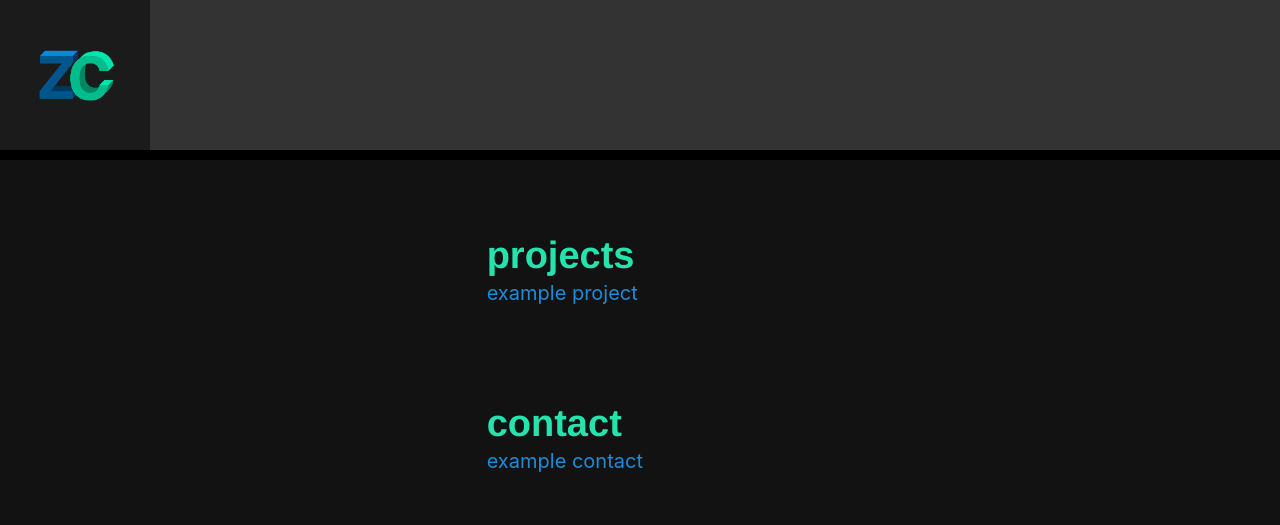
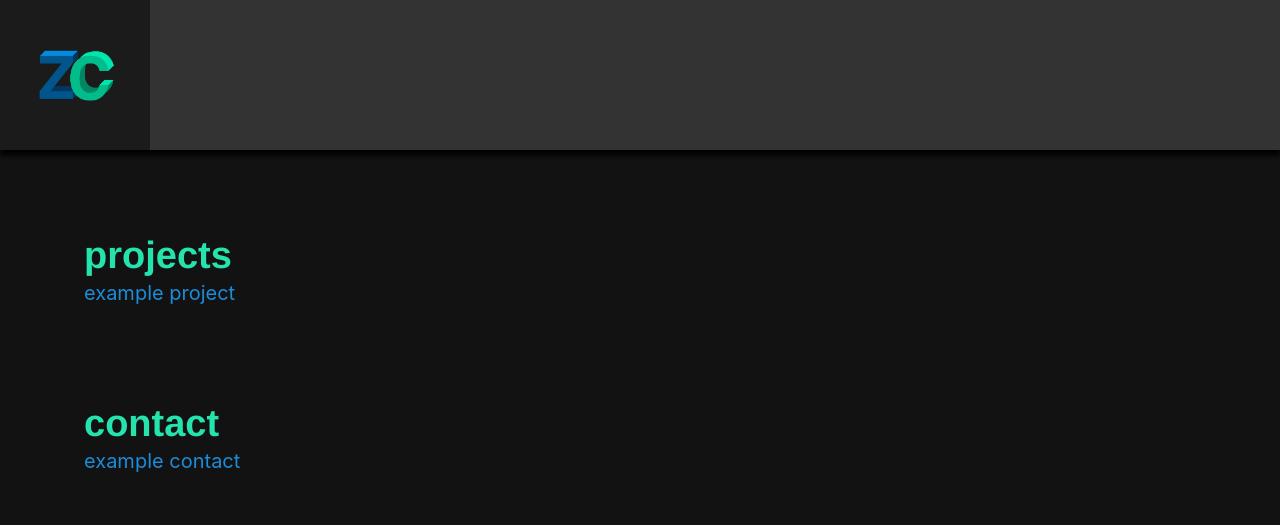
Before and after one commit to halfnhalf/clute.co, a website: page public/index.html in a window 1280 px wide. Drawn offline with nearby package versions, Linux system fonts and the light colour scheme; files that its build step writes are made by us from their sources.

Commit message:
changed invisible columns to is-offset. it doesn't quite work yet.

```diff
--- a/public/index.html
+++ b/public/index.html
@@ -12,9 +12,7 @@
     </section>
     <section class="section">
       <div class="columns">
-        <div class="column is-one-third">
-        </div>
-        <div class="columm">
+        <div class="columm is-offset-2">
           <section class="section">
             <div class="container">
               <h1 class="title">
--- a/sass/style.sass
+++ b/sass/style.sass
@@ -18,7 +18,7 @@ $subtitle-color: $blue
 @import "../node_modules/bulma/bulma"
 
 .hero
-  box-shadow: 0px 10px 0px #000000
+  box-shadow: 0px 5px 5px #000000
 .title
   font-size: 38px
   font-family: helvetica
```
